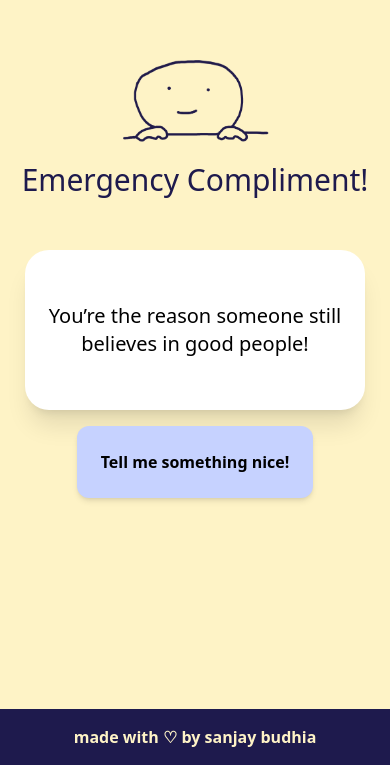
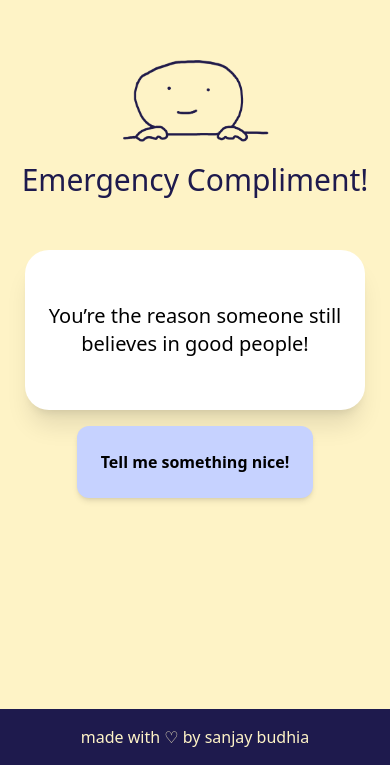
Before and after one commit to sanxbud/emergencycompliment, a React (Vite) app: page / in a window 390 px wide. Shown: the part 135-900 px from the top of the page. Built offline with nearby package versions, Linux system fonts and the light colour scheme.

Commit message:
Updating footer font styling

```diff
--- a/src/App.tsx
+++ b/src/App.tsx
@@ -43,7 +43,7 @@ function App() {
 
      <footer>
        <a href="https://sanjaybudhia.dev"
-          className="block text-center text-amber-100 bg-indigo-950 font-bold text-sx md:text-sm py-4 dark:bg-indigo-950 dark:text-amber-100 dark:hover:bg-indigo-900 hover:bg-indigo-900 transition">
+          className="block text-center text-amber-100 bg-indigo-950 md:font-bold text-sx md:text-sm py-4 dark:bg-indigo-950 dark:text-amber-100 dark:hover:bg-indigo-900 hover:bg-indigo-900 transition">
          <span className="">made with ♡ by sanjay budhia</span>
          <span className="hidden">made with ♥ by sanjay budhia</span>
        </a>
```
